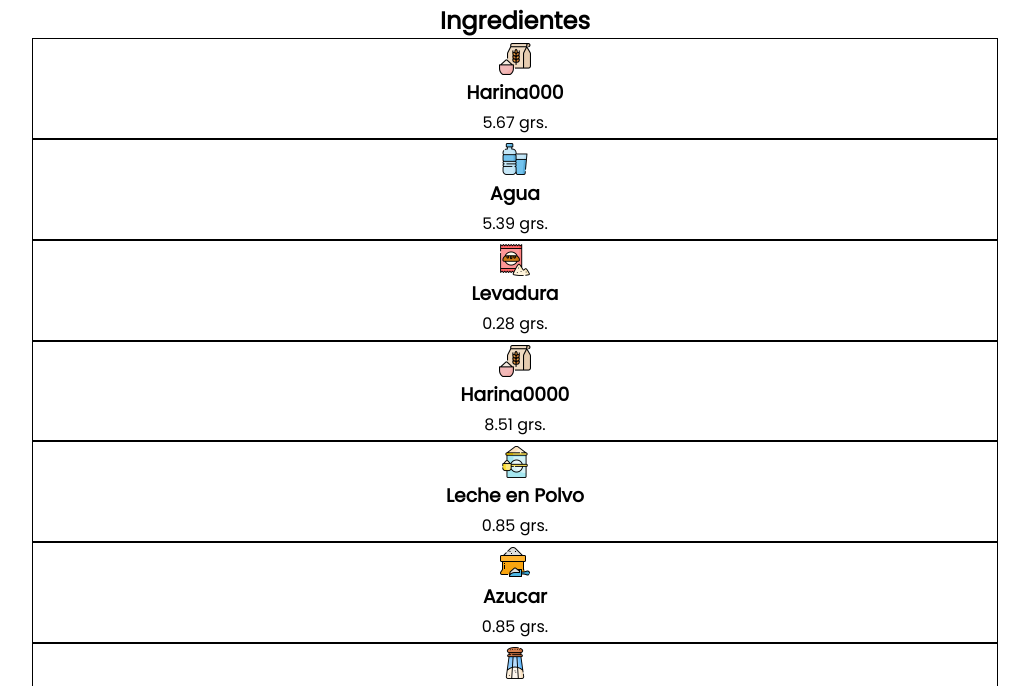
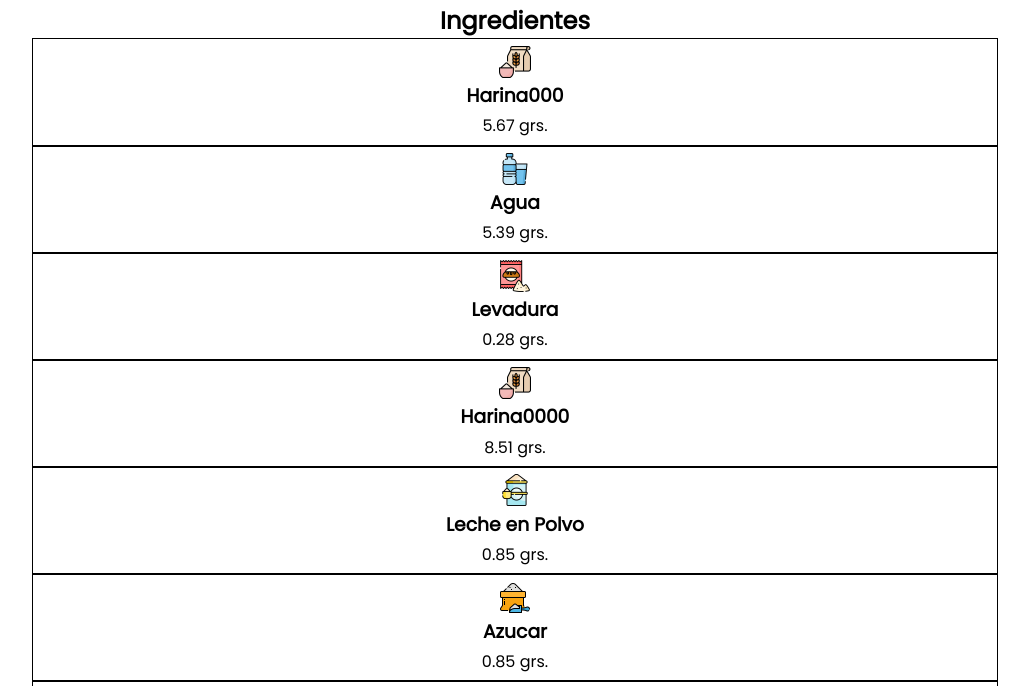
Before and after one commit to nicolugocbz86/calculador_ingredientes, a plain HTML site: page index.html in a window 1280 px wide. Both pictures are taken after typing "5", "5" into the empty fields and a click on the button "Calcular". Shown: the part 86-772 px from the top of the page, without its empty margins (125-1154 px from the left). Drawn offline with Linux system fonts and the light colour scheme.

Commit message:
cambios en css

```diff
--- a/css/styles.css
+++ b/css/styles.css
@@ -46,7 +46,7 @@
 
             .ingredientes {
                 border: .1rem solid hsl(0, 0%, 0%);
-                padding: .2rem;
+                padding: .4rem;
                 gap: .2rem;
             }
 
```
